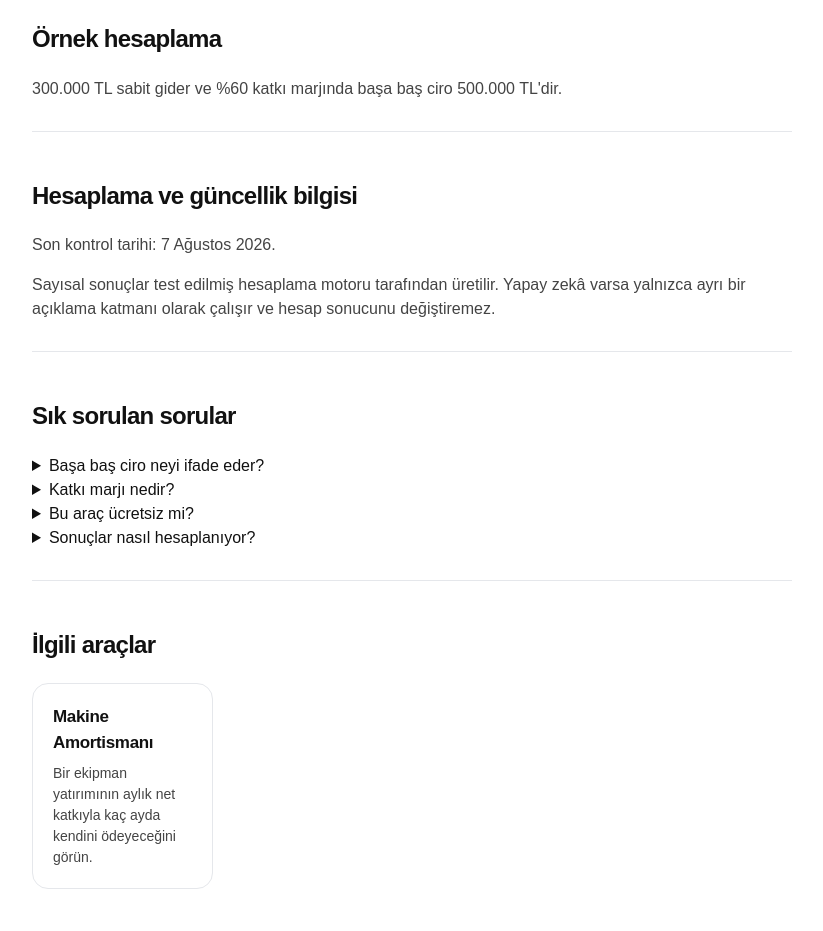
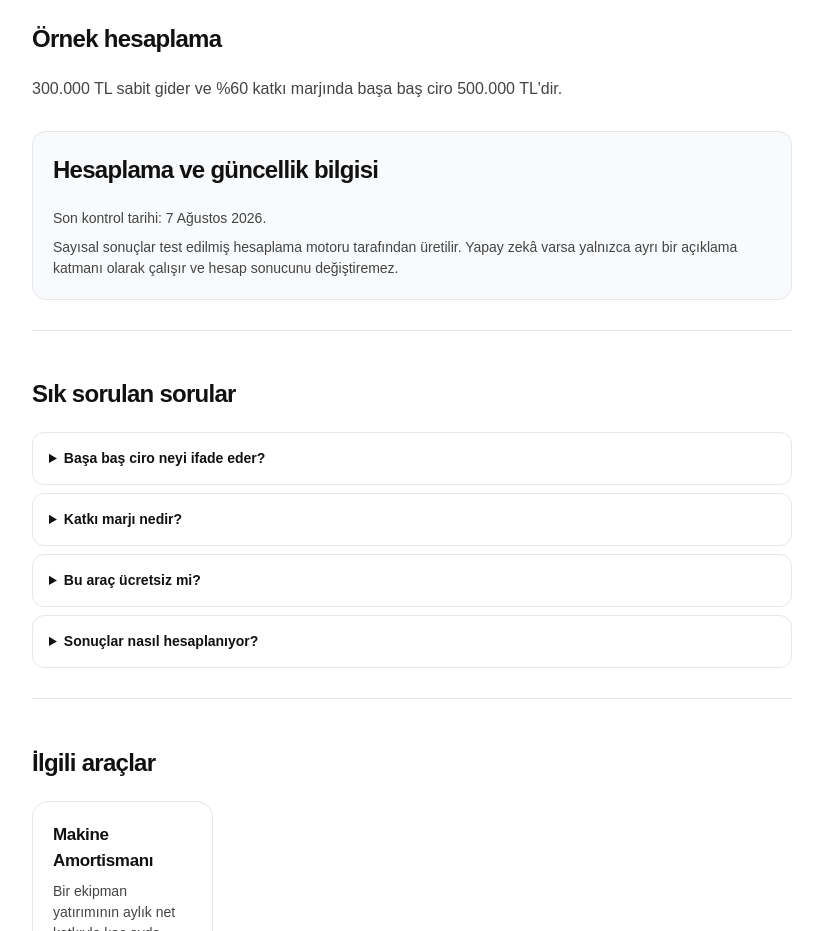
Before and after one commit to sadestonearge-debug/turkiye-isletme-araclari, a Next.js app in the folder apps/web/: page /araclar/basa-bas-ciro-hesaplama in a window 1280 px wide. Shown: the part 820-1751 px from the top of the page, without its empty margins (18-841 px from the left). Built offline with nearby package versions, Linux system fonts and the light colour scheme; no server answers.

Commit message:
style(seo): add compact FAQ and trust presentation

```diff
--- a/apps/web/app/globals.css
+++ b/apps/web/app/globals.css
@@ -266,6 +266,27 @@ button:disabled { cursor: not-allowed; opacity: .65; }
 .content-block { margin-top: 30px; border-top: 1px solid var(--border); padding-top: 26px; }
 .content-block h2 { font-size: 24px; letter-spacing: -0.03em; }
 .content-block p, .content-block li { color: #444; }
+.trust-block {
+  padding: 20px;
+  border: 1px solid var(--border);
+  border-radius: 14px;
+  background: var(--surface);
+}
+.trust-block h2 { margin-top: 0; }
+.trust-block p { margin: 8px 0 0; font-size: 14px; }
+.faq-list { display: grid; gap: 8px; }
+.faq-item {
+  border: 1px solid var(--border);
+  border-radius: 12px;
+  background: #fff;
+}
+.faq-item summary {
+  padding: 15px 16px;
+  cursor: pointer;
+  font-weight: 700;
+  font-size: 14px;
+}
+.faq-item p { margin: 0; padding: 0 16px 16px; font-size: 14px; }
 
 .footer { border-top: 1px solid var(--border); padding: 24px 0 32px; color: var(--muted); font-size: 13px; }
 
```
